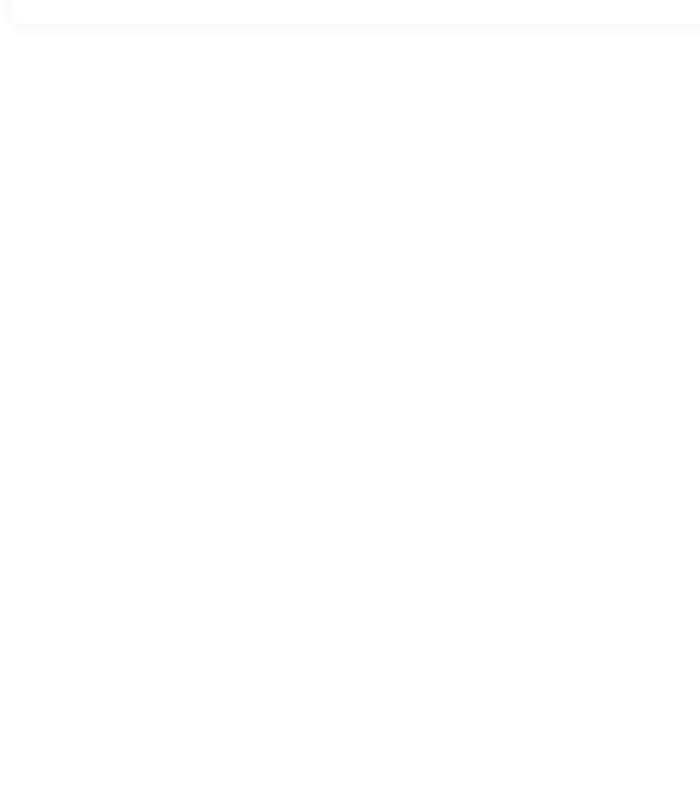
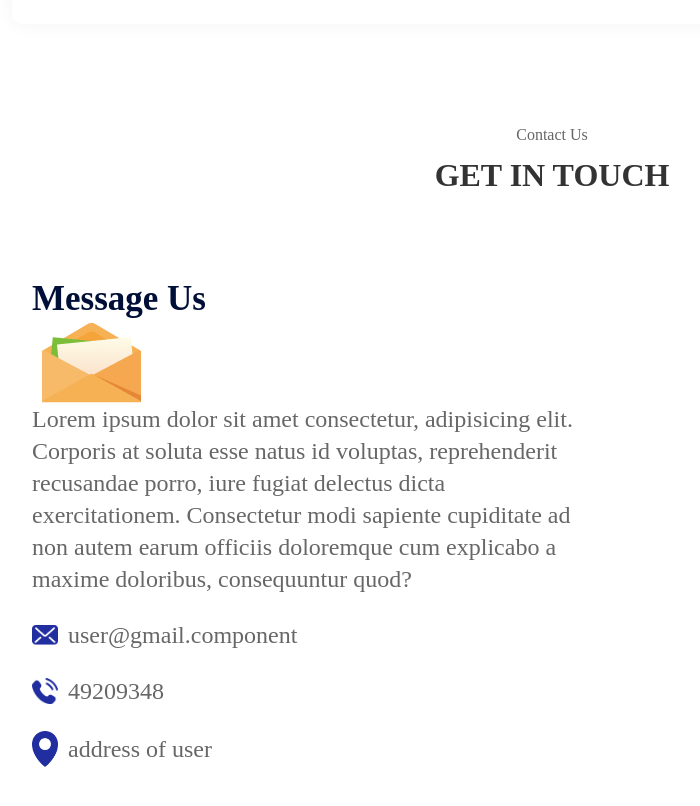
Before and after one commit to deveshh30/REACT, a React (Vite) app in the folder PROJECTS/EDUNITY/edunity/: page / in a window 1280 px wide. Shown: the part 3220-4026 px from the top of the page, without its empty margins (88-788 px from the left). Before the commit the page ends 3344 px from the top, so only its background shows below. Built offline with nearby package versions, Linux system fonts and the light colour scheme.

Commit message:
Add Contact component and integrate into App

```diff
--- a/PROJECTS/EDUNITY/edunity/src/App.jsx
+++ b/PROJECTS/EDUNITY/edunity/src/App.jsx
@@ -7,6 +7,7 @@ import About from './component/about/about.jsx'
 import Title from './component/title/Title.jsx'
 import Campus from './component/campus/Campus.jsx'
 import Testimonial from './component/Testimonials/Testimonial.jsx'
+import Contact from './component/contact/Contact.jsx'
 
 function App() {
 
@@ -22,6 +23,8 @@ function App() {
     <Campus/>
     <Title subTitle='TESTIMONIALS' title= 'What student says?' />
     <Testimonial/>
+    <Title subTitle='Contact Us' title= 'Get in Touch' />
+    <Contact/>
     </div>
 
     </div>
--- /dev/null
+++ b/PROJECTS/EDUNITY/edunity/src/component/contact/Contact.jsx
@@ -0,0 +1,27 @@
+import React from 'react'
+import msg from '../../assets/msg-icon.png'
+import mail from '../../assets/mail-icon.png'
+import phone from '../../assets/phone-icon.png'
+import location from '../../assets/location-icon.png'
+
+import './contact.css'
+const Contact = () => {
+  return (
+    <div>
+      <div className="contact mt-20 flex items-center justify-between mb-20 ml-30">
+        <div className="contact-col basis-[48%] text-[#676767]">
+          <h3 className='text-[#000F38] font-extrabold text-[35px]'>Message Us <img className='w-8.7 ml-2.5 flex items-center ' src={msg} alt="" /> </h3>
+          <p>Lorem ipsum dolor sit amet consectetur, adipisicing elit. Corporis at soluta esse natus id voluptas, reprehenderit recusandae porro, iure fugiat delectus dicta exercitationem. Consectetur modi sapiente cupiditate ad non autem earum officiis doloremque cum explicabo a maxime doloribus, consequuntur quod?</p>
+          <ul>
+            <li className='flex items-center mt-6 mb-6' ><img className='w-6.5 mr-2.5' src={mail} alt="" /> user@gmail.component</li>
+            <li className='flex items-center mt-6 mb-6' ><img className='w-6.5 mr-2.5' src={phone} alt="" />49209348</li>
+            <li className='flex items-center mt-6 mb-6' ><img className='w-6.5 mr-2.5' src={location} alt="" />address of user</li>
+          </ul>
+        </div>
+        <div className="contact-col"></div>
+      </div>
+    </div>
+  )
+}
+
+export default Contact
```
Also changed, not shown: PROJECTS/EDUNITY/edunity/src/component/contact/contact.css (added).
